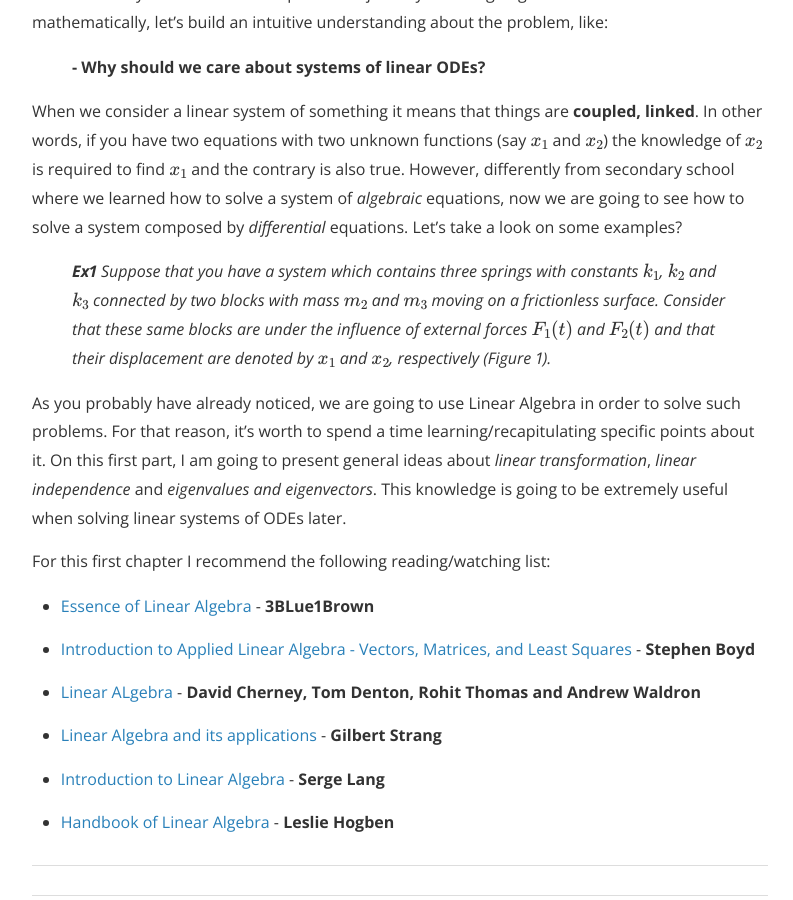
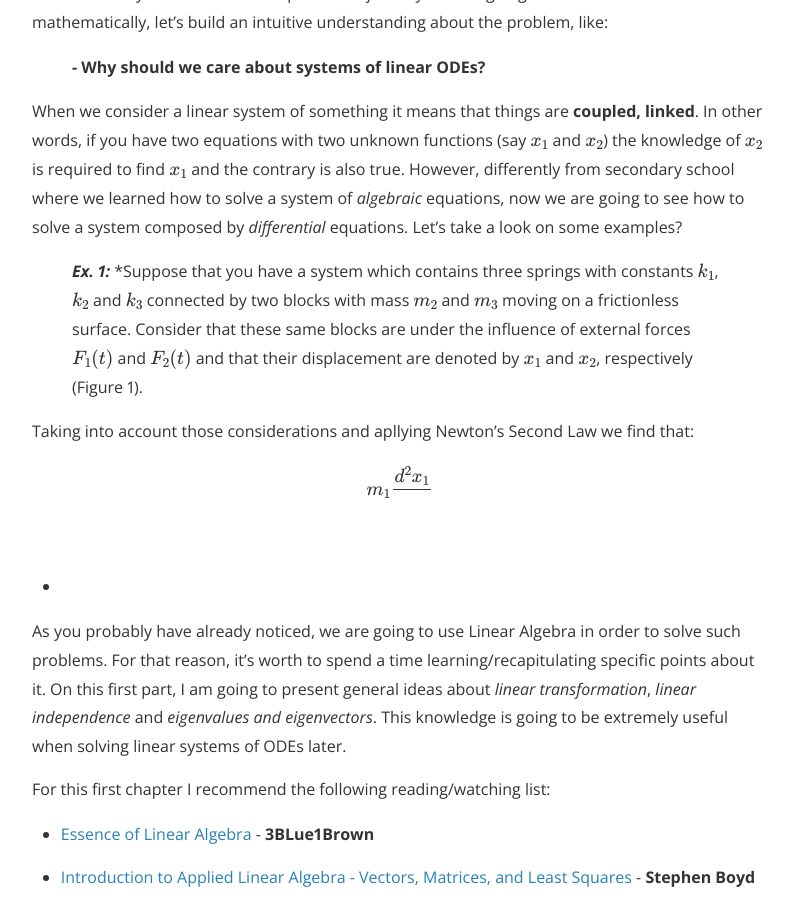
Before and after one commit to vic1309/lerofly, a Jekyll site: the page built from _posts/2019-06-06-linear_pt1.markdown, in a window 1280 px wide and 900 px high, scrolled down 727 px. Shown: the whole window, without its empty margins (240-1033 px from the left). Built offline with Jekyll 4.4.1, drawn with Linux system fonts in a browser that asks for light colours; nearby versions of some CDN libraries; formulas are drawn with MathJax 3; a script that is not in the unit is left out.

Commit message:
Update 2019-06-06-linear_pt1.markdown

```diff
--- a/_posts/2019-06-06-linear_pt1.markdown
+++ b/_posts/2019-06-06-linear_pt1.markdown
@@ -17,7 +17,14 @@ We have finally reached the last topic on our journey! Before going into and att
 When we consider a linear system of something it means that things are **coupled, linked**. In other words, if you have two equations with two unknown functions (say $x_1$ and $x_2$) the knowledge of $x_2$ is required to find $x_1$ and the contrary is also true. However, differently from secondary school where we learned how to solve a system of *algebraic* equations, now we are going to see how to solve a system composed by *differential* equations. Let's take a look on some examples?
 
 
-> *__Ex1__* *Suppose that you have a system which contains three springs with constants $k_1$, $k_2$ and $k_3$ connected by two blocks with mass $m_2$ and $m_3$ moving on a frictionless surface. Consider that these same blocks are under the influence of external forces $F_1(t)$ and $F_2(t)$ and that their displacement are denoted by $x_1$ and $x_2$, respectively (Figure 1).*
+> *__Ex. 1:__* *Suppose that you have a system which contains three springs with constants $k_1$, $k_2$ and $k_3$ connected by two blocks with mass $m_2$ and $m_3$ moving on a frictionless surface. Consider that these same blocks are under the influence of external forces $F_1(t)$ and $F_2(t)$ and that their displacement are denoted by $x_1$ and $x_2$, respectively (Figure 1).
+
+Taking into account those considerations and apllying Newton's Second Law we find that:
+
+$$ m_1 \frac{d^2 x_1}{}$$
+
+$$ $$
+*
 
 
 As you probably have already noticed, we are going to use Linear Algebra in order to solve such problems. For that reason, it's worth to spend a time learning/recapitulating specific points about it. On this first part, I am going to present general ideas about *linear transformation*, *linear independence* and *eigenvalues and eigenvectors*. This knowledge is going to be extremely useful when solving linear systems of ODEs later.
```
